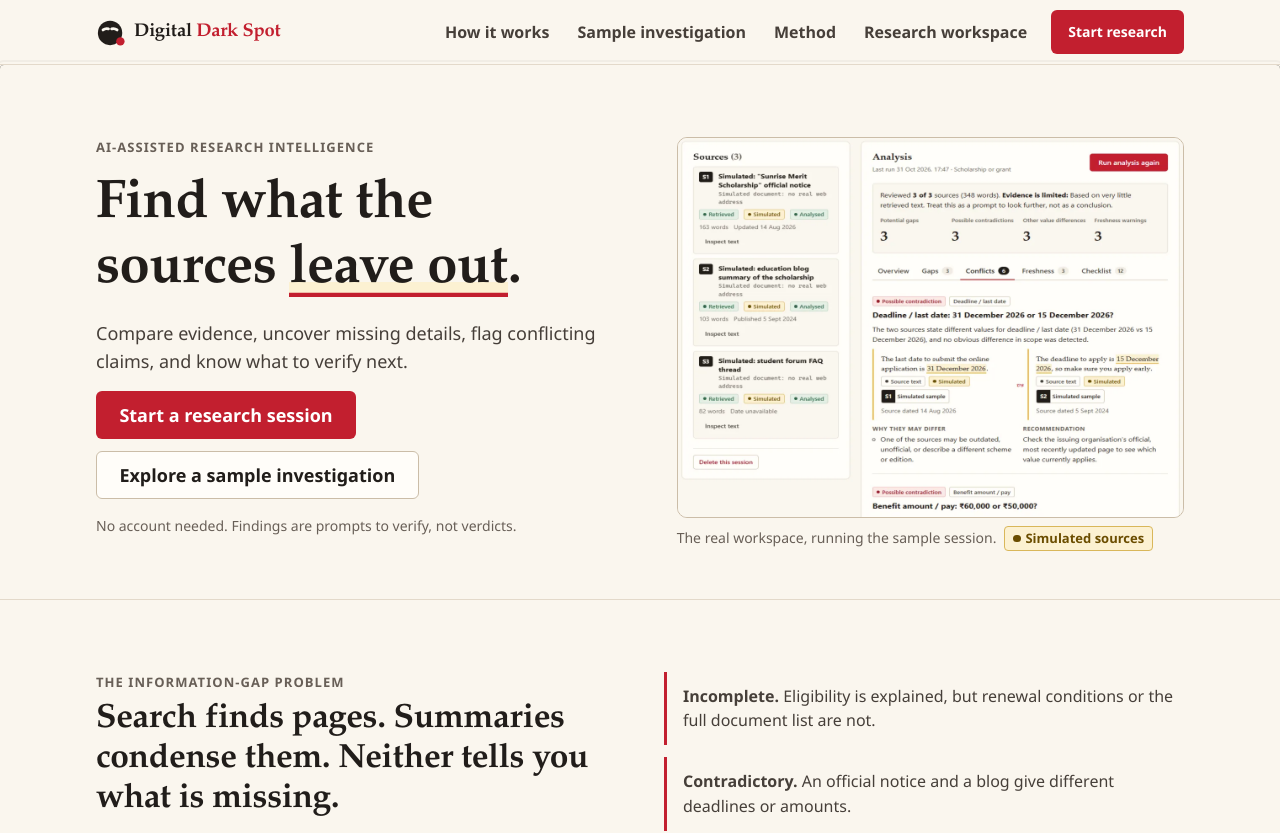
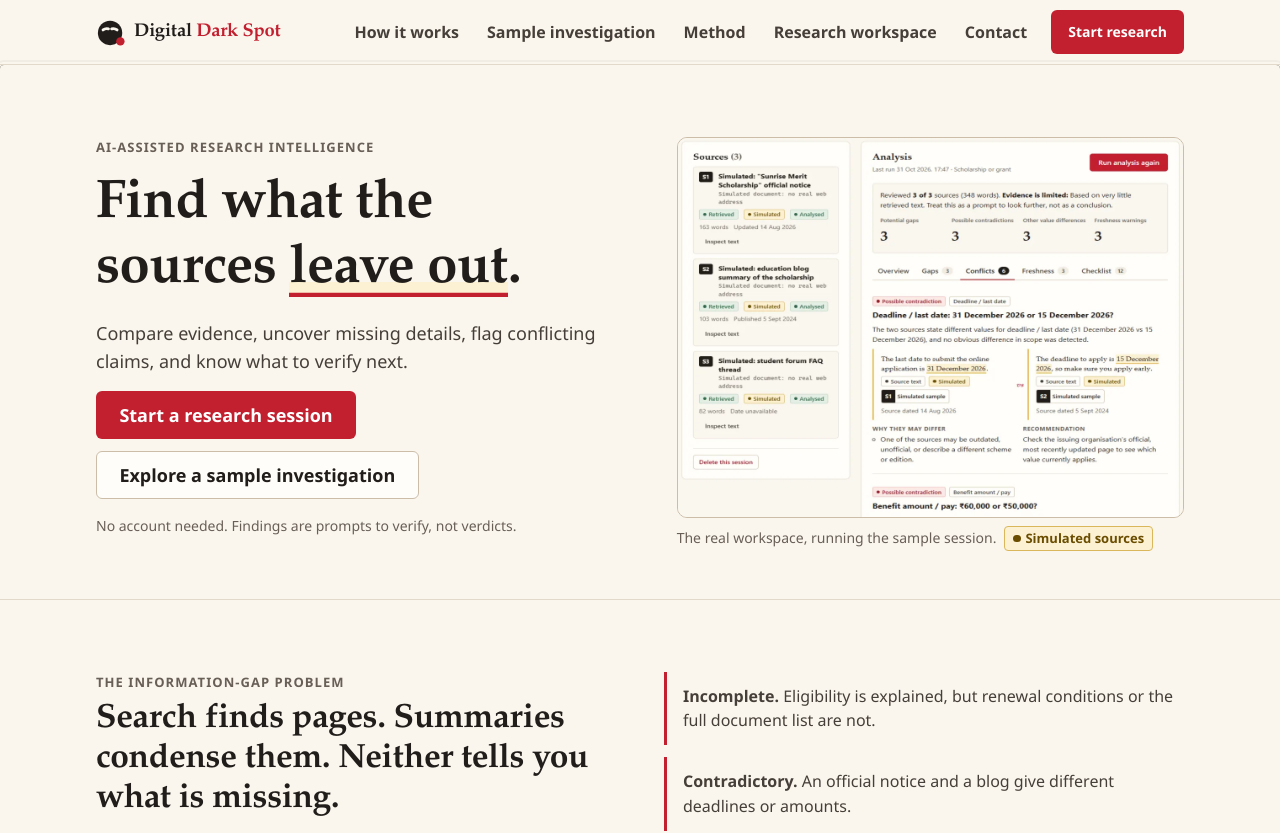
Before and after one commit to RiteshKumar2e/DIGITAL-DARK-SPOT, a React (Vite) app in the folder frontend/: page / in a window 1280 px wide. Shown: the top 833 px of the page. Built offline with nearby package versions, Linux system fonts and the light colour scheme; no server answers.

Commit message:
feat: add contact link in navigation and enhance footer accessibility with scroll margin

```diff
--- a/frontend/src/layouts/SiteLayout.jsx
+++ b/frontend/src/layouts/SiteLayout.jsx
@@ -78,6 +78,10 @@ export default function SiteLayout() {
                   )}
                 </li>
               ))}
+              <li>
+                {/* Stays on the current page and scrolls to the footer contact links. */}
+                <Link to={{ pathname: location.pathname, hash: '#contact' }}>Contact</Link>
+              </li>
               <li className="nav-cta">
                 <Link to="/research" className="btn btn-primary btn-sm">
                   Start research
@@ -92,7 +96,7 @@ export default function SiteLayout() {
         <Outlet />
       </main>
 
-      <footer className="site-footer">
+      <footer className="site-footer" id="contact" tabIndex={-1}>
         <div className="container site-footer-inner">
           <Link to="/" className="brand-link footer-logo" aria-label="Digital Dark Spot home">
             <Logo />
--- a/frontend/src/styles/layout.css
+++ b/frontend/src/styles/layout.css
@@ -168,6 +168,8 @@
 
 /* ---------- Footer (compact) ---------- */
 .site-footer {
+  outline: none;
+  scroll-margin-top: var(--header-h);
   margin-top: var(--s-8);
   padding: var(--s-3) 0 var(--s-4);
   border-top: 1px solid var(--line);
```
